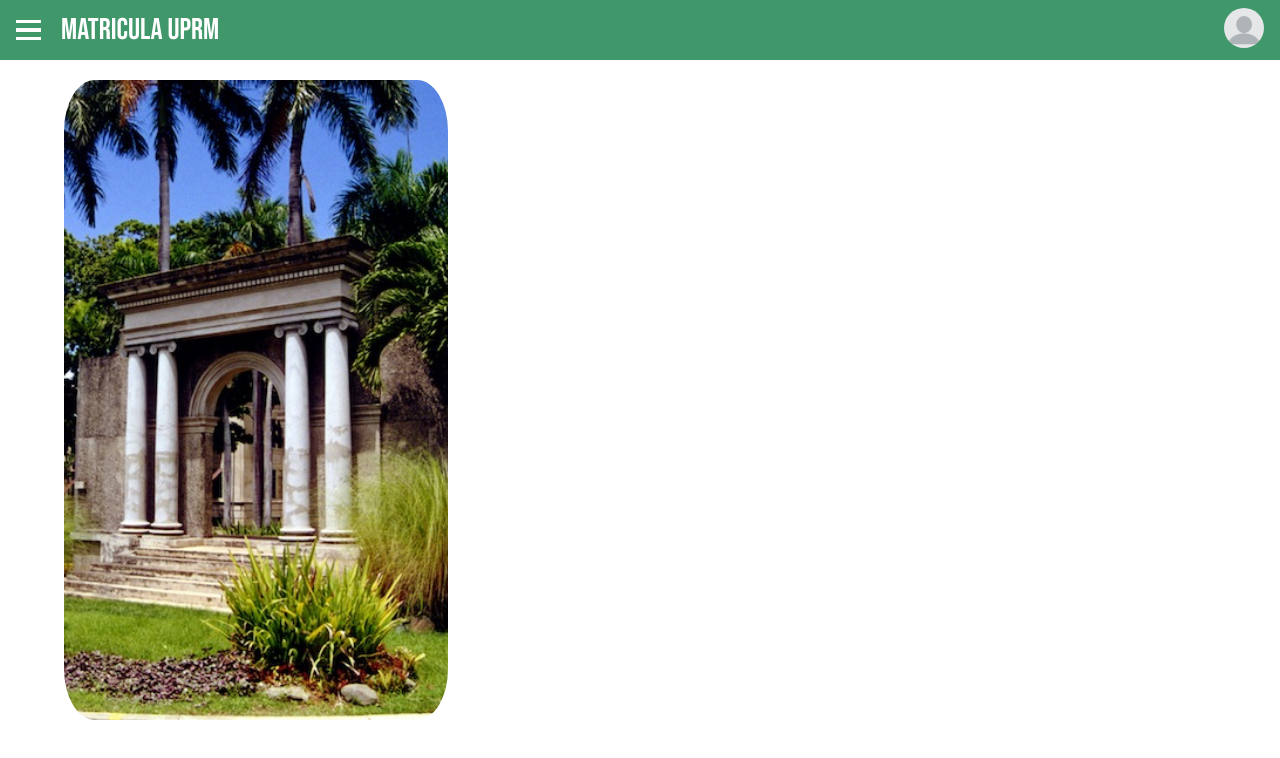
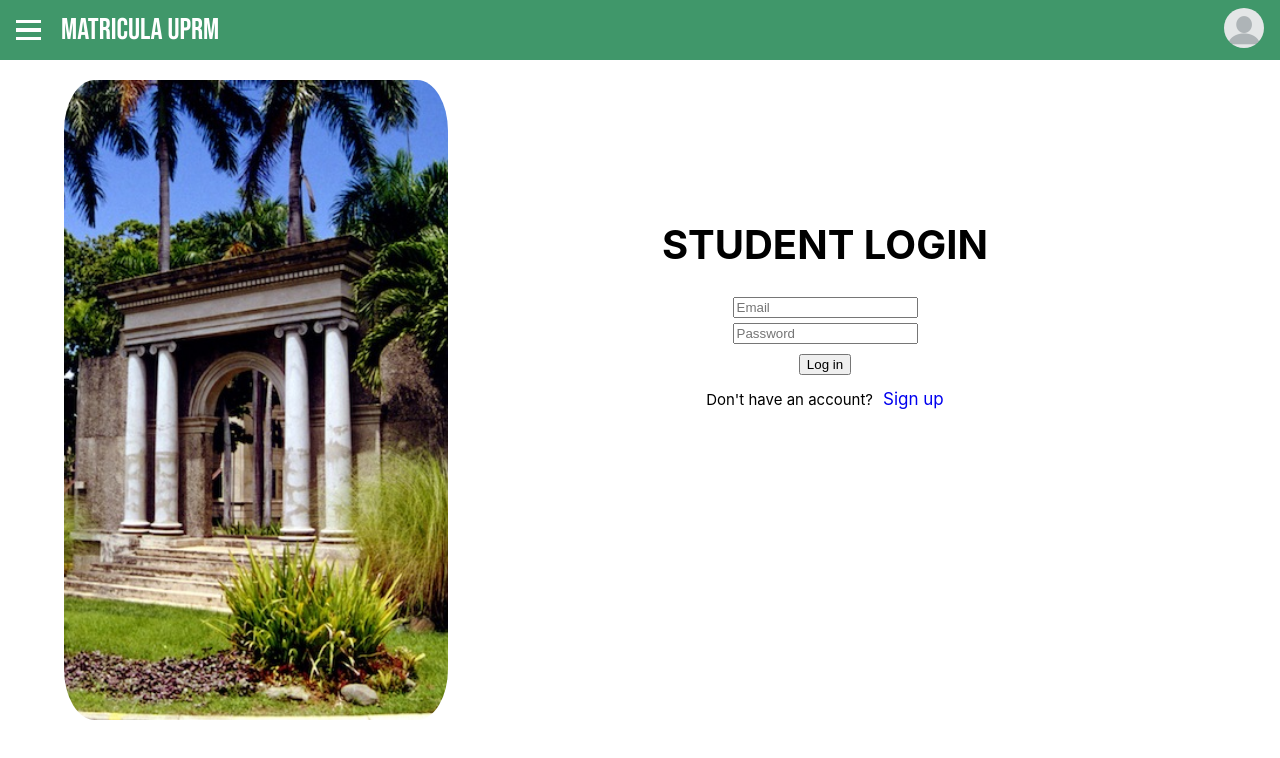
Before and after one commit to uprm-inso4101-2023-2024-s2/semester-project-studentenrollmentsystem, a React (Create React App) app: page /login in a window 1280 px wide. Shown: the top 758 px of the page. Built offline with nearby package versions, Linux system fonts and the light colour scheme.

Commit message:
Added Login fields area

```diff
--- a/package.json
+++ b/package.json
@@ -11,7 +11,7 @@
     "pg-hstore": "^2.3.4",
     "react": "^18.2.0",
     "react-dom": "^18.2.0",
-    "react-router-dom": "^6.22.0",
+    "react-router-dom": "^6.22.1",
     "react-scripts": "5.0.1",
     "sass": "^1.70.0",
     "web-vitals": "^2.1.4"
--- a/src/pages/Login.js
+++ b/src/pages/Login.js
@@ -7,7 +7,8 @@ export default function LoginPage() {
   return (
     <div className={styles.loginPage}>
 
-      <div
+      <div class="row">
+        <div class="column"
         className = {styles["vertical-rectangle"]}
         style={{
           backgroundImage: `url(${portico})`,
@@ -19,6 +20,26 @@ export default function LoginPage() {
           left: "5%",
         }}
       ></div>
+
+
+        <div className="column" style={{marginLeft:'370px', marginTop:'160px'}}>
+          <h1 style={{fontSize:'40px'}}>STUDENT LOGIN</h1>
+          <div>
+            <form>
+              <input type="text" id="uname" placeholder="Email" style={{marginBottom:'4px'}}></input><br/>
+              <input type="password" id="password" placeholder="Password"></input><br/>
+              <input type="button" id="login" value='Log in' style={{marginTop:'10px'}}></input>
+            </form>
+          </div>
+          <div style={{display: 'flex', justifyContent:'center', alignContent:'center'}}>
+            <p style={{float:'left', fontSize:'15px', paddingRight:'10px'}}>Don't have an account?</p>
+            <a href="url" style={{textDecoration:'none', fontSize:'17px', textAlign:'center', marginTop:'14px'}}>Sign up</a>
+          </div>
+        </div>
+      </div>
+
+
+
     </div>
   );
 }
```
Also changed, not shown: 1 other file (tests, documents, lock files or other folders).
